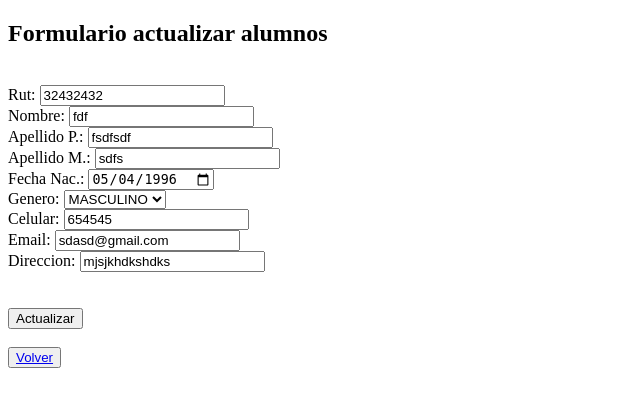
After one commit to Cmfg96/Instituto, a Django app: page /alumnos/alumnos_findEdit/32432432 in a window 1280 px wide. The commit adds this page. Shown: the top 407 px of the page, without its empty margins (0-640 px from the left). Run offline with Django 4.2, Linux system fonts and the light colour scheme; data comes from the database, SQL or seed files in the repository; both versions use the stored data as it was after the commit; some libraries are stand-ins or nearby versions.

Commit message:
Funcionando_crud

```diff
--- a/alumnos/models.py
+++ b/alumnos/models.py
@@ -2,7 +2,7 @@ from django.db import models
 
 # Create your models here aqui es donde creamos la base dato.
 class Genero(models.Model):
-   id_Genero= models.AutoField(db_column='idGenero', primary_key=True)
+   id_genero= models.AutoField(db_column='idGenero', primary_key=True)
    genero= models.CharField(max_length=20, blank=False, null=False)
 
    def __str__(self):
--- /dev/null
+++ b/alumnos/templates/alumnos/alumnos_edit.html
@@ -0,0 +1,98 @@
+<!DOCTYPE html>
+<html lang="en">
+    <head>
+        <meta charset="UTF-8">
+        <meta name="viewport" content="width=device-width, initial-scale=1.0">
+        <title>Editar Alumno</title>
+           </head>
+    <body>
+
+        <div class="container">
+            {% if alumno %}
+                <h2 class="text-center">Formulario actualizar alumnos</h2><br>
+                <form action="{% url 'alumnosUpdate' %}" method="POST">
+                    {% csrf_token %}
+
+                    <div class="form-group">
+                        <label for="rut">Rut:</label>
+                        <input type="text" name="rut" value="{{alumno.rut}}" readonly class="form-control">
+                    </div>
+
+                    <div class="form-group">
+                        <label for="nombre">Nombre:</label>
+                        <input type="text" name="nombre" value="{{alumno.nombre}}" class="form-control">
+                    </div>
+
+                    <div class="form-group">
+                        <label for="paterno">Apellido P.:</label>
+                        <input type="text" name="paterno" value="{{alumno.apellido_paterno}}" class="form-control">
+                    </div>
+
+                    <div class="form-group">
+                        <label for="materno">Apellido M.:</label>
+                        <input type="text" name="materno" value="{{alumno.apellido_materno}}" class="form-control">
+                    </div>
+
+                    <div class="form-group">
+                        <label for="fechaNac">Fecha Nac.:</label>
+                        <input type="date" name="fechaNac" value="{{alumno.fecha_nacimiento|date:"Y-m-d"}}" class="form-control">
+                    </div>
+
+                    <div class="form-group">
+                        <label for="genero">Genero:</label>
+                        <select name="genero" class="form-control">
+                            {% for genero in generos %}
+                                {% if genero.genero == alumno.id_genero.genero %}
+                                    <option value="{{genero.id_genero}}" selected>{{genero.genero}}</option>
+                                {% else %}
+                                    <option value="{{genero.id_genero}}">{{genero.genero}}</option>
+                                {% endif %}
+                            {% endfor %}
+                        </select>
+                    </div>
+
+                    <div class="form-group">
+                        <label for="telefono">Celular:</label>
+                        <input type="text" name="telefono" value="{{alumno.telefono}}" class="form-control">
+                    </div>
+
+                    <div class="form-group">
+                        <label for="email">Email:</label>
+                        <input type="text" name="email" value="{{alumno.email}}" class="form-control">
+                    </div>
+
+                    <div class="form-group">
+                        <label for="direccion">Direccion:</label>
+                        <input type="text" name="direccion" value="{{alumno.direccion}}" class="form-control">
+                    </div>
+                    <br><br>
+                    <div class="text-center">
+                        <input type="submit" name="opcion" value="Actualizar" class="btn btn-primary">
+
+                    </div>
+
+
+                </form><br>
+            {% endif %}
+            <div class="text-center">
+                <button type="button" class="btn btn-danger">
+                    <a href="{% url 'crud' %}" class="text-decoration-none text-white">Volver</a>
+                </button>
+            </div>
+            <br><br>
+
+            <div id="idMensajes" class="alert  text-center">
+                {% if mensaje %}
+                    {{mensaje}}
+                {% endif %}
+            </div>
+        </div>
+
+        <script src="//ajax.googleapis.com/ajax/libs/jquery/1.8.3/jquery.min.js"></script>
+        <script>
+                $(document).ready(function(){
+                    $("#idMensajes").delay(2000).fadeOut("slow");
+                });
+        </script>
+
+    </body>
--- a/alumnos/templates/alumnos/index.html
+++ b/alumnos/templates/alumnos/index.html
@@ -25,5 +25,6 @@
     {% for alumno in alumnos%}
         {{alumno.rut}}, <br>{{alumno.nombre}} <br>
     {% endfor %}
+
 </body>
 </html>
--- a/alumnos/urls.py
+++ b/alumnos/urls.py
@@ -1,6 +1,12 @@
 from django.urls import path
-from .views import index
+from .views import index, crud
+from alumnos import views
 
 urlpatterns = [
-    path('', index, name='index')
+    path('', index, name='index'),
+    path('crud', views.crud, name='crud'),
+    path('alumnos/alumnosAdd', views.alumnosAdd, name='alumnosAdd'),
+    path('alumnos/alumnos_del/<str:pk>', views.alumnos_del, name='alumnos_del'),
+    path('alumnos/alumnos_findEdit/<str:pk>', views.alumnos_findEdit, name='alumnos_findEdit'),
+    path('alumnos/alumnosUpdate', views.alumnosUpdate, name='alumnosUpdate'),
 ]
--- a/alumnos/views.py
+++ b/alumnos/views.py
@@ -21,3 +21,123 @@ def index(request):
     context={"hijo":hijo, "nombre":"Claudia Andrea", "comidas":lista, "alumnos":alumnos}
 
     return render(request, 'alumnos/index.html', context)
+
+def crud(request):
+    alumnos = Alumno.objects.all()
+    context = {'alumnos': alumnos}
+    return render(request, 'alumnos/alumnos_list.html', context)
+
+def alumnosAdd(request):
+    if request.method != "POST":
+        # No es un POST, por lo tanto se muestra el formulario para agregar
+        generos = Genero.objects.all()
+        context = {'generos': generos}
+        return render(request, 'alumnos/alumnos_add.html', context)
+    elif request.method == "POST":
+        # Es un POST, por lo tanto se recuperan los datos del formulario y se graban en la tabla
+
+        rut = request.POST["rut"]
+        nombre = request.POST["nombre"]
+        aPaterno = request.POST["paterno"]
+        aMaterno = request.POST["materno"]
+        fechaNac = request.POST["fechaNac"]
+        id_genero = request.POST.get("genero")
+        telefono = request.POST["telefono"]
+        email = request.POST["email"]
+        direccion = request.POST["direccion"]
+        activo = "1"
+
+        print("Datos recibidos del formulario:")
+        print(f"Rut: {rut}, Nombre: {nombre}, Apellido Paterno: {aPaterno}, Apellido Materno: {aMaterno}, Fecha Nacimiento: {fechaNac}, Género: {id_genero}, Teléfono: {telefono}, Email: {email}, Dirección: {direccion}")
+
+
+        # Uso correcto del campo id_Genero
+        objGenero = Genero.objects.get(id_genero=id_genero)
+
+        obj = Alumno.objects.create(
+            rut=rut,
+            nombre=nombre,
+            apellido_paterno=aPaterno,
+            apellido_materno=aMaterno,
+            fecha_nacimiento=fechaNac,
+            id_genero=objGenero,
+            telefono=telefono,
+            email=email,
+            direccion=direccion,
+            activo=activo
+        )
+
+        print("Objeto Alumno creado:", obj)
+        obj.save()
+        print("Datos guardados en la base de datos")
+
+        context = {'mensaje': "Ok, datos guardados..."}
+        return render(request, 'alumnos/alumnos_add.html', context)
+
+def alumnos_del(request, pk):
+    context = {}
+    try:
+        alumno=Alumno.objects.get(rut=pk)
+
+        alumno.delete()
+        mensaje="Bien, datos eliminados..."
+        alumnos = Alumno.objects.all()
+        context = {'alumnos':alumnos, 'mensaje': mensaje}
+        return render(request, 'alumnos/alumnos_list.html', context)
+    except Alumno.DoesNotExist:
+        mensaje="Error, no se encontró el registro..."
+        alumnos = Alumno.objects.all()
+        context = {'alumnos':alumnos, 'mensaje': mensaje}
+        return render(request, 'alumnos/alumnos_list.html', context)
+
+def alumnos_findEdit(request, pk):
+
+    if pk!="":
+        alumno=Alumno.objects.get(rut=pk)
+        generos=Genero.objects.all()
+
+        print(type(alumno.id_genero.genero))
+
+        context = {'alumno':alumno, 'generos':generos}
+        if alumno:
+            return render(request, 'alumnos/alumnos_edit.html', context)
+        else:
+            context = {'mensaje': "Error, no se encontró el registro..."}
+            return render(request, 'alumnos/alumnos_list.html', context)
+
+from datetime import datetime
+
+def alumnosUpdate(request):
+    if request.method == "POST":
+        rut=request.POST["rut"]
+        nombre=request.POST["nombre"]
+        aPaterno=request.POST["paterno"]
+        aMaterno=request.POST["materno"]
+        fechaNac=request.POST["fechaNac"]
+        genero=request.POST["genero"]
+        telefono=request.POST["telefono"]
+        email=request.POST["email"]
+        direccion=request.POST["direccion"]
+        activo="1"
+
+        objGenero=Genero.objects.get(id_genero = genero)
+
+        alumno = Alumno.objects.get(rut=rut)
+        alumno.nombre=nombre
+        alumno.apellido_paterno=aPaterno
+        alumno.apellido_materno=aMaterno
+        alumno.fecha_nacimiento = datetime.strptime(fechaNac, "%Y-%m-%d")
+        alumno.id_genero = objGenero
+        alumno.telefono=telefono
+        alumno.email=email
+        alumno.direccion=direccion
+        alumno.activo=1
+        alumno.save()
+
+        generos=Genero.objects.all()
+        context = {'mensaje': "Ok, datos actualizados...", 'generos':generos, 'alumno':alumno}
+        return render(request, 'alumnos/alumnos_edit.html', context)
+    else:
+        alumnos=Alumno.objects.all()
+        context={'alumnos':alumnos}
+        return render(request, 'alumnos/alumnos_list.html', context)
--- /dev/null
+++ b/pyvenv.cfg
@@ -0,0 +1,5 @@
+home = C:\Users\cmfg9\AppData\Local\Programs\Python\Python312
+include-system-site-packages = false
+version = 3.12.4
+executable = C:\Users\cmfg9\AppData\Local\Programs\Python\Python312\python.exe
+command = C:\Users\cmfg9\AppData\Local\Programs\Python\Python312\python.exe -m venv C:\Users\cmfg9\ProyectoDjango\Instituto
```
Also changed, not shown: alumnos/templates/alumnos/alumnos_add.html (added, +91 -0 lines), alumnos/templates/alumnos/alumnos_list.html (added, +49 -0 lines), db.sqlite3, 11 other files.
